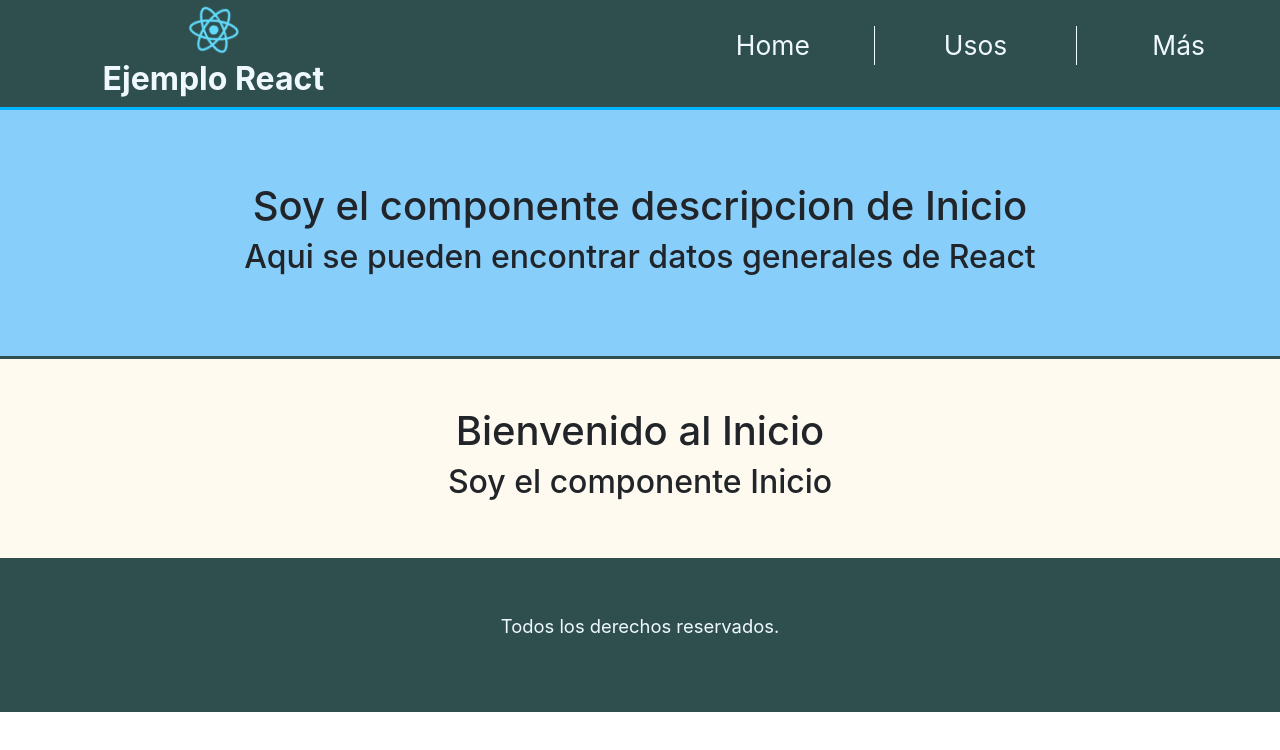
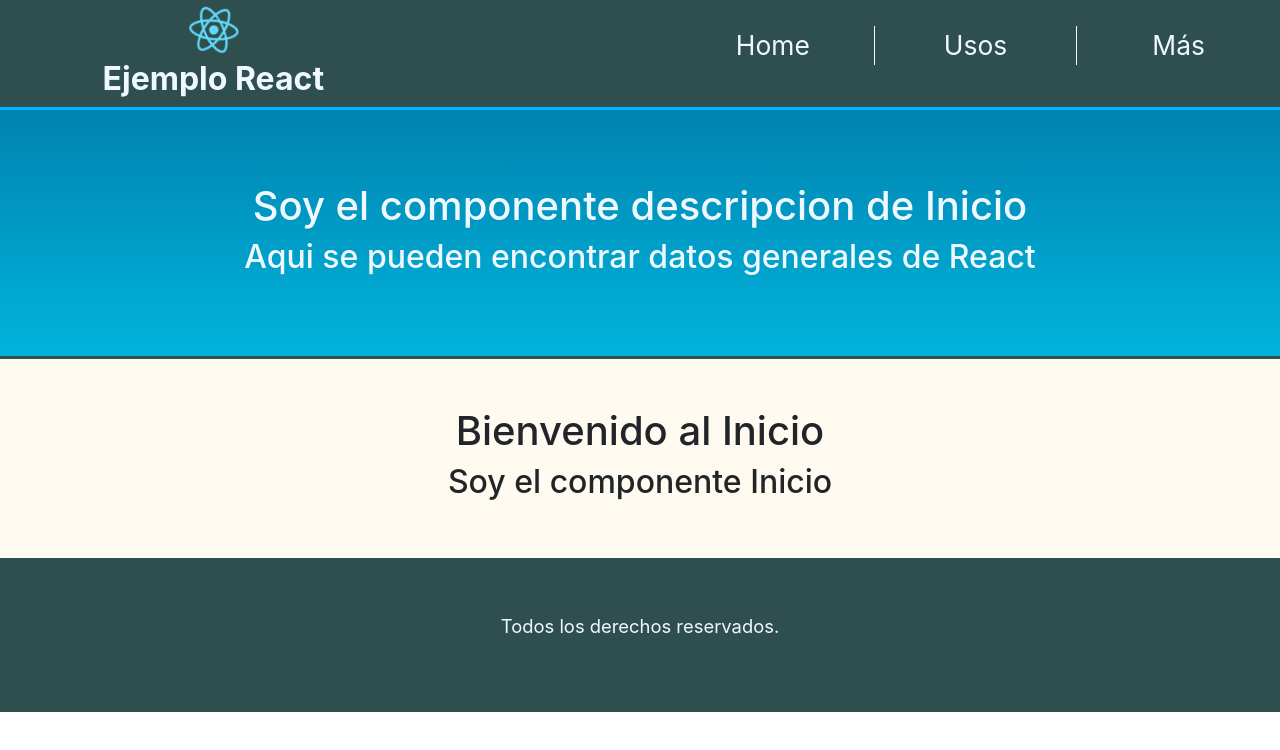
Before and after one commit to DanielVargasLedezma/Ejemplo-React, a React (Create React App) app: page / in a window 1280 px wide. Shown: the top 750 px of the page. Built offline with nearby package versions, Linux system fonts and the light colour scheme.

Commit message:
Ligero cambio en el diseño

```diff
--- a/src/Vista/css/style.css
+++ b/src/Vista/css/style.css
@@ -23,6 +23,10 @@ main{
 
 .Descripcion{
   background-color: lightskyblue;
+  background: #00B4DB;  /* fallback for old browsers */
+  background: -webkit-linear-gradient(to bottom, #0083B0, #00B4DB);  /* Chrome 10-25, Safari 5.1-6 */
+  background: linear-gradient(to bottom, #0083B0, #00B4DB); /* W3C, IE 10+/ Edge, Firefox 16+, Chrome 26+, Opera 12+, Safari 7+ */
+  color: aliceblue;
   border-bottom: darkslategrey solid 0.2rem;
 }
 
```
